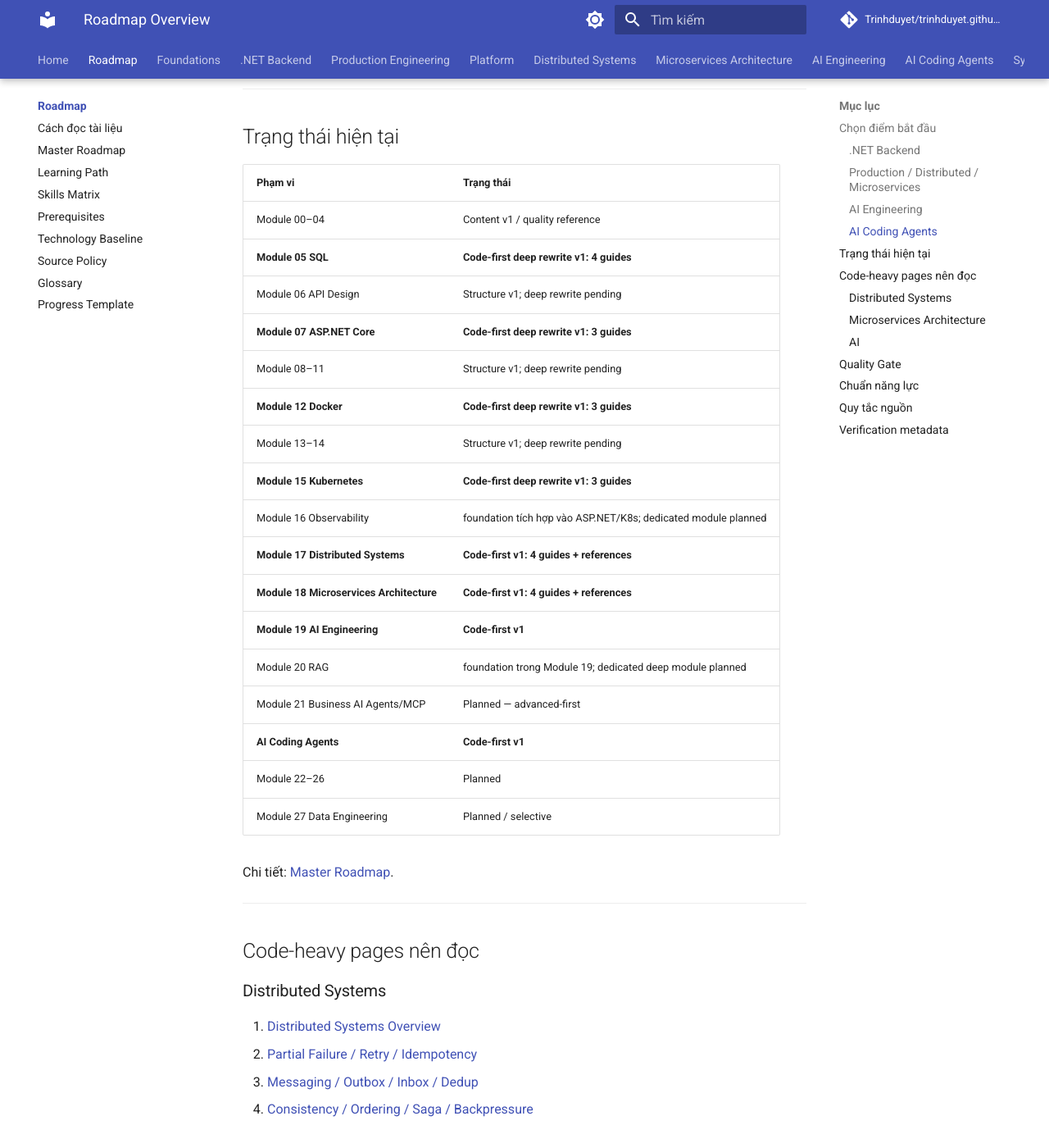
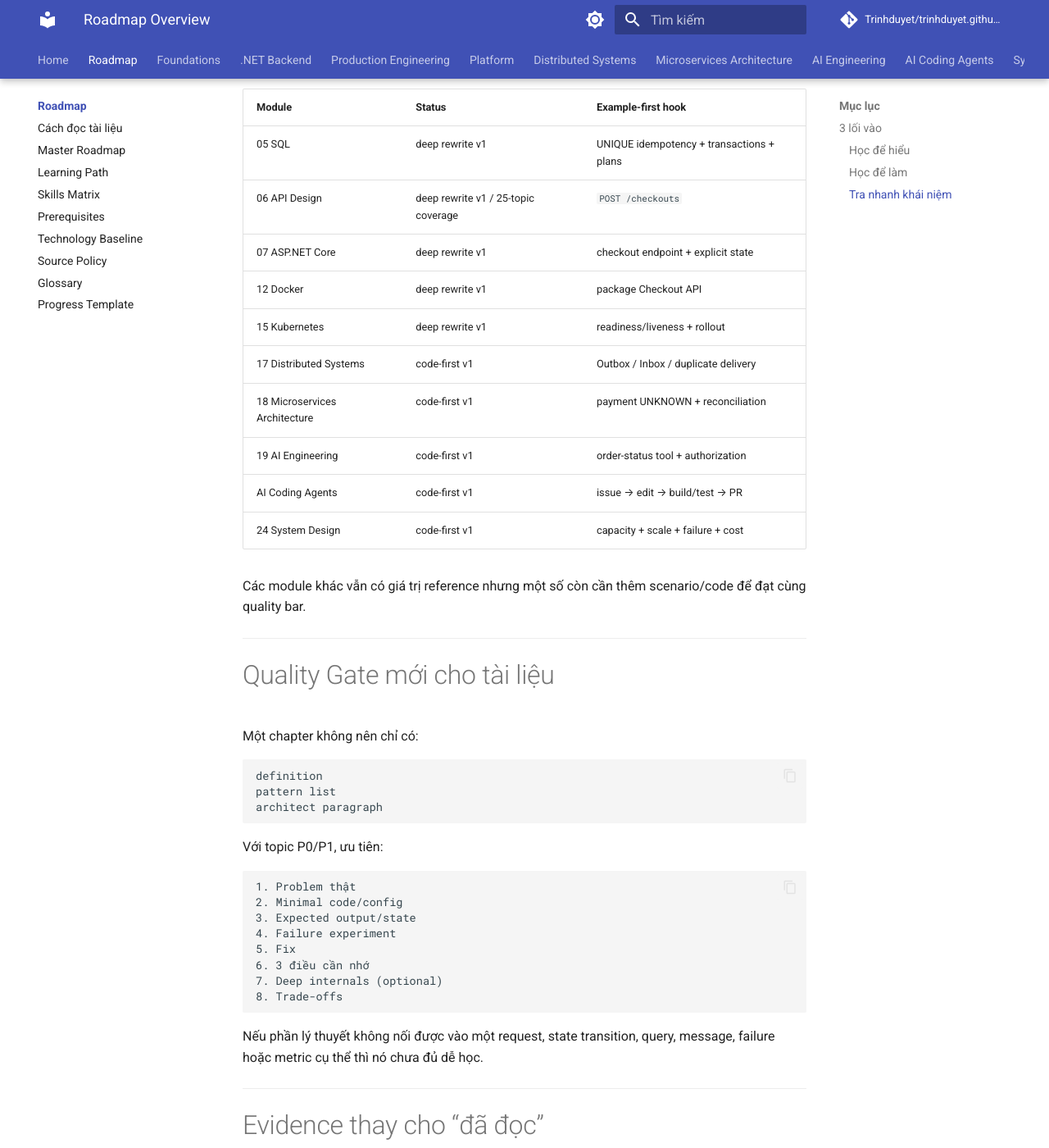
Before and after one commit to Trinhduyet/trinhduyet.github.io, an MkDocs documentation site: the page built from docs/00-roadmap/README.md, in a window 1280 px wide and 1400 px high, scrolled down 1720 px. Shown: the whole window at 82% size. Built offline with MkDocs 1.6.1 and Material for MkDocs 9.7.7, drawn with Linux system fonts in a browser that asks for light colours; comment, search, counter and statistics services are not loaded; some of the changed text lies outside the part shown.

Commit message:
docs: make roadmap overview human-first

````diff
--- a/docs/00-roadmap/README.md
+++ b/docs/00-roadmap/README.md
@@ -1,190 +1,158 @@
 # Roadmap Overview
 
-> Nếu tài liệu dài, bắt đầu bằng **[Cách đọc tài liệu này](how-to-read.md)**. Mục tiêu là chạy code và failure experiment, không đọc tuần tự hàng trăm trang.
+> **Kho này là reference + practice system, không phải sách phải đọc hết.** Nếu bạn đọc nhiều nhưng khó nhớ, bắt đầu lại bằng ví dụ chứ không đọc thêm lý thuyết.
 
-Kho tri thức này đi từ .NET Backend tới **AI-enabled Software Architect**.
+## 3 lối vào
 
-## Chọn điểm bắt đầu
+### Học để hiểu
 
-### .NET Backend
+**[Human Learning Mode](human-learning-mode.md)**
 
 ```text
-C#/.NET → Backend → SQL → API Design → ASP.NET Core
+scenario → code → failure → 3 điều cần nhớ
 ```
 
-Điểm vào: [Module 03 — .NET](../03-dotnet/README.md).
+### Học để làm
 
-### Production / Distributed / Microservices
+**[Example-First Checkout Learning Path](example-first-learning-path.md)**
+
+Một hệ thống duy nhất nối:
 
 ```text
-ASP.NET Core
-→ Docker
-→ Kubernetes
+C# / async
+→ SQL
+→ API Design
+→ ASP.NET Core
+→ Cache
+→ Docker / Kubernetes
 → Distributed Systems
-→ Microservices Architecture
+→ Microservices
+→ System Design
+→ AI Engineering
+→ AI Coding Agents
 ```
 
-Các module code-first hiện có:
+### Tra nhanh khái niệm
 
-- [SQL / SQL Server](../05-sql/README.md)
-- [ASP.NET Core](../07-aspnet-core/README.md)
-- [Docker](../12-docker/README.md)
-- [Kubernetes](../15-kubernetes/README.md)
-- [Distributed Systems](../17-distributed-systems/README.md)
-- **[Microservices Architecture](../18-microservices-architecture/README.md)**
-
-Microservices module tập trung vào:
-
-```text
-Business capability / Bounded Context
-→ Service Boundary
-→ Data Ownership
-→ API/Event Contract
-→ Sync/Async Communication
-→ Saga + Reconciliation
-→ Independent Deployment
-→ Testing/Observability/Migration
-```
-
-### AI Engineering
-
-```text
-IChatClient
-→ Structured Output
-→ Tool Calling
-→ RAG
-→ Evaluation
-→ Observability
-```
-
-Điểm vào: **[Module 19 — AI Engineering](../19-ai-engineering/README.md)**.
-
-### AI Coding Agents
-
-```text
-Task
-→ inspect repo
-→ plan
-→ edit
-→ build/test
-→ diff/security review
-→ PR
-→ human review
-```
-
-Điểm vào: **[AI Coding Agents](../21-ai-coding-agents/README.md)**.
+**[Concept Cards](concept-cards.md)** — Transaction, Index, Idempotency, Cache, Outbox, Saga, Reconciliation, Kubernetes probes, SLO, RAG, Tool Calling...
 
 ---
 
-## Trạng thái hiện tại
+# Deep roadmap
 
-| Phạm vi | Trạng thái |
-| --- | --- |
-| Module 00–04 | Content v1 / quality reference |
-| **Module 05 SQL** | **Code-first deep rewrite v1: 4 guides** |
-| Module 06 API Design | Structure v1; deep rewrite pending |
-| **Module 07 ASP.NET Core** | **Code-first deep rewrite v1: 3 guides** |
-| Module 08–11 | Structure v1; deep rewrite pending |
-| **Module 12 Docker** | **Code-first deep rewrite v1: 3 guides** |
-| Module 13–14 | Structure v1; deep rewrite pending |
-| **Module 15 Kubernetes** | **Code-first deep rewrite v1: 3 guides** |
-| Module 16 Observability | foundation tích hợp vào ASP.NET/K8s; dedicated module planned |
-| **Module 17 Distributed Systems** | **Code-first v1: 4 guides + references** |
-| **Module 18 Microservices Architecture** | **Code-first v1: 4 guides + references** |
-| **Module 19 AI Engineering** | **Code-first v1** |
-| Module 20 RAG | foundation trong Module 19; dedicated deep module planned |
-| Module 21 Business AI Agents/MCP | Planned — advanced-first |
-| **AI Coding Agents** | **Code-first v1** |
-| Module 22–26 | Planned |
-| Module 27 Data Engineering | Planned / selective |
+Khi đã có một problem cụ thể, đi vào module sâu tương ứng:
 
-Chi tiết: [Master Roadmap](master-roadmap.md).
+```text
+.NET
+→ Backend
+→ SQL
+→ API Design
+→ ASP.NET Core
+→ Production Engineering
+→ Docker / Kubernetes
+→ Distributed Systems
+→ Microservices Architecture
+→ System Design
+→ Software Architecture
+```
+
+AI lane chạy song song sau backend foundations:
+
+```text
+AI Engineering
+→ RAG
+→ Agents / MCP
+→ AI Security
+→ GenAIOps
+→ AI System Design
+```
+
+Chi tiết dependency/priority: [Master Roadmap](master-roadmap.md).
 
 ---
 
-## Code-heavy pages nên đọc
+# Active code-first modules
 
-### Distributed Systems
+| Module | Status | Example-first hook |
+|---|---|---|
+| 05 SQL | deep rewrite v1 | UNIQUE idempotency + transactions + plans |
+| 06 API Design | deep rewrite v1 / 25-topic coverage | `POST /checkouts` |
+| 07 ASP.NET Core | deep rewrite v1 | checkout endpoint + explicit state |
+| 12 Docker | deep rewrite v1 | package Checkout API |
+| 15 Kubernetes | deep rewrite v1 | readiness/liveness + rollout |
+| 17 Distributed Systems | code-first v1 | Outbox / Inbox / duplicate delivery |
+| 18 Microservices Architecture | code-first v1 | payment UNKNOWN + reconciliation |
+| 19 AI Engineering | code-first v1 | order-status tool + authorization |
+| AI Coding Agents | code-first v1 | issue → edit → build/test → PR |
+| 24 System Design | code-first v1 | capacity + scale + failure + cost |
 
-1. [Distributed Systems Overview](../17-distributed-systems/README.md)
-2. [Partial Failure / Retry / Idempotency](../17-distributed-systems/partial-failure-timeouts-retries-and-idempotency.md)
-3. [Messaging / Outbox / Inbox / Dedup](../17-distributed-systems/messaging-outbox-inbox-and-dedup.md)
-4. [Consistency / Ordering / Saga / Backpressure](../17-distributed-systems/consistency-ordering-saga-and-backpressure.md)
-
-### Microservices Architecture
-
-1. [Microservices Overview](../18-microservices-architecture/README.md)
-2. [Service Boundaries / Data Ownership / Contracts](../18-microservices-architecture/service-boundaries-data-ownership-and-contracts.md)
-3. [Checkout Saga / Unknown Outcome / Reconciliation](../18-microservices-architecture/checkout-saga-unknown-outcome-and-reconciliation.md)
-4. [Communication / Gateway / Discovery / Deployment](../18-microservices-architecture/communication-gateway-discovery-and-deployment.md)
-5. [Testing / Observability / Migration](../18-microservices-architecture/testing-observability-and-migration.md)
-
-### AI
-
-1. [AI Engineering cho .NET](../19-ai-engineering/README.md)
-2. [Structured Output và Tool Calling](../19-ai-engineering/structured-output-and-tool-calling.md)
-3. [RAG, Evaluation và Observability](../19-ai-engineering/rag-evaluation-and-observability.md)
-4. [AI Coding Agents](../21-ai-coding-agents/README.md)
-5. [Repository Context, MCP và Instructions](../21-ai-coding-agents/repository-context-mcp-and-instructions.md)
-6. [Safe Agentic Coding Workflow](../21-ai-coding-agents/safe-agentic-coding-workflow.md)
+Các module khác vẫn có giá trị reference nhưng một số còn cần thêm scenario/code để đạt cùng quality bar.
 
 ---
 
-## Quality Gate
+# Quality Gate mới cho tài liệu
 
-Một chapter P0/P1 implementation-heavy cần, khi phù hợp:
+Một chapter không nên chỉ có:
 
-- `Hiểu trong 5 phút`;
-- mental model riêng của topic;
-- minimal runnable code/config;
-- production-oriented example;
-- broken/failure example;
-- command/test để verify;
-- security/performance/observability;
-- Architect Perspective.
+```text
+definition
+pattern list
+architect paragraph
+```
 
-Generic prose có thể copy sang technology khác chỉ là **outline**, không phải deep content.
+Với topic P0/P1, ưu tiên:
+
+```text
+1. Problem thật
+2. Minimal code/config
+3. Expected output/state
+4. Failure experiment
+5. Fix
+6. 3 điều cần nhớ
+7. Deep internals (optional)
+8. Trade-offs
+```
+
+Nếu phần lý thuyết không nối được vào một request, state transition, query, message, failure hoặc metric cụ thể thì nó chưa đủ dễ học.
 
 ---
 
-## Chuẩn năng lực
-
-| Level | Bạn phải làm được |
-| --- | --- |
-| L0 | biết vấn đề công nghệ giải quyết |
-| L1 | vẽ mental model |
-| L2 | implement use case điển hình |
-| L3 | xử lý failure/security/performance |
-| L4 | giải thích behavior bằng internals |
-| L5 | design/review bằng requirements + trade-offs |
-
-Evidence tốt:
+# Evidence thay cho “đã đọc”
 
 ```text
-code chạy
-test
-execution plan
-trace
-load/eval report
-failure experiment
-PR review
-ADR/runbook
+reproduce duplicate checkout
+viết SQL invariant
+xem execution plan
+simulate payment timeout
+reconcile UNKNOWN state
+kill Pod / observe readiness
+build queue backlog
+measure capacity
+viết regression test
 ```
 
-“Đã đọc xong” không phải evidence.
+Mục tiêu:
+
+```text
+Problem
+→ Mechanism
+→ Failure
+→ Evidence
+→ Trade-off
+```
+
+Không phải thuộc càng nhiều thuật ngữ càng tốt.
 
 ---
 
-## Quy tắc nguồn
+# Source / version policy
 
-- Official English documentation là source of truth.
-- Vietnamese resources hỗ trợ giải thích, không ghi đè behavior/version mới hơn.
-- Framework/library API phụ thuộc version phải kiểm tra official docs và Context7 khi có.
-- roadmap.sh dùng để phát hiện breadth/scope, không phải canonical implementation docs.
+Deep technical claims vẫn theo:
+
+- official specifications / official docs;
+- English source of truth;
+- Vietnamese explanation để hiểu nhanh;
+- Context7 cho framework/library version-sensitive APIs khi có;
+- roadmap.sh để kiểm scope, không làm canonical implementation source.
 
 Xem [Source Policy](source-policy.md) và [Technology Baseline](technology-baseline.md).
-
-## Verification metadata
-
-- Verified: 2026-08-13
-- Active code-first tracks: SQL, ASP.NET Core, Docker, Kubernetes, Distributed Systems, Microservices Architecture, AI Engineering, AI Coding Agents
````
